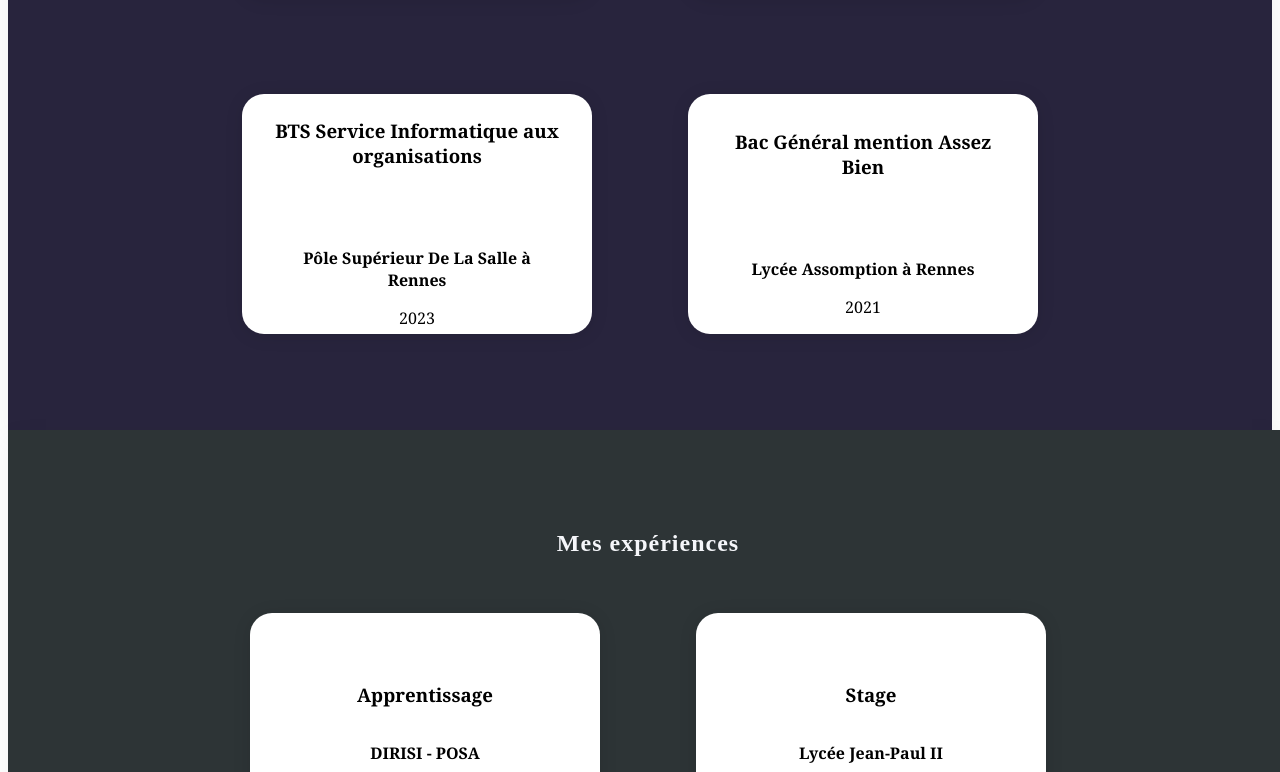
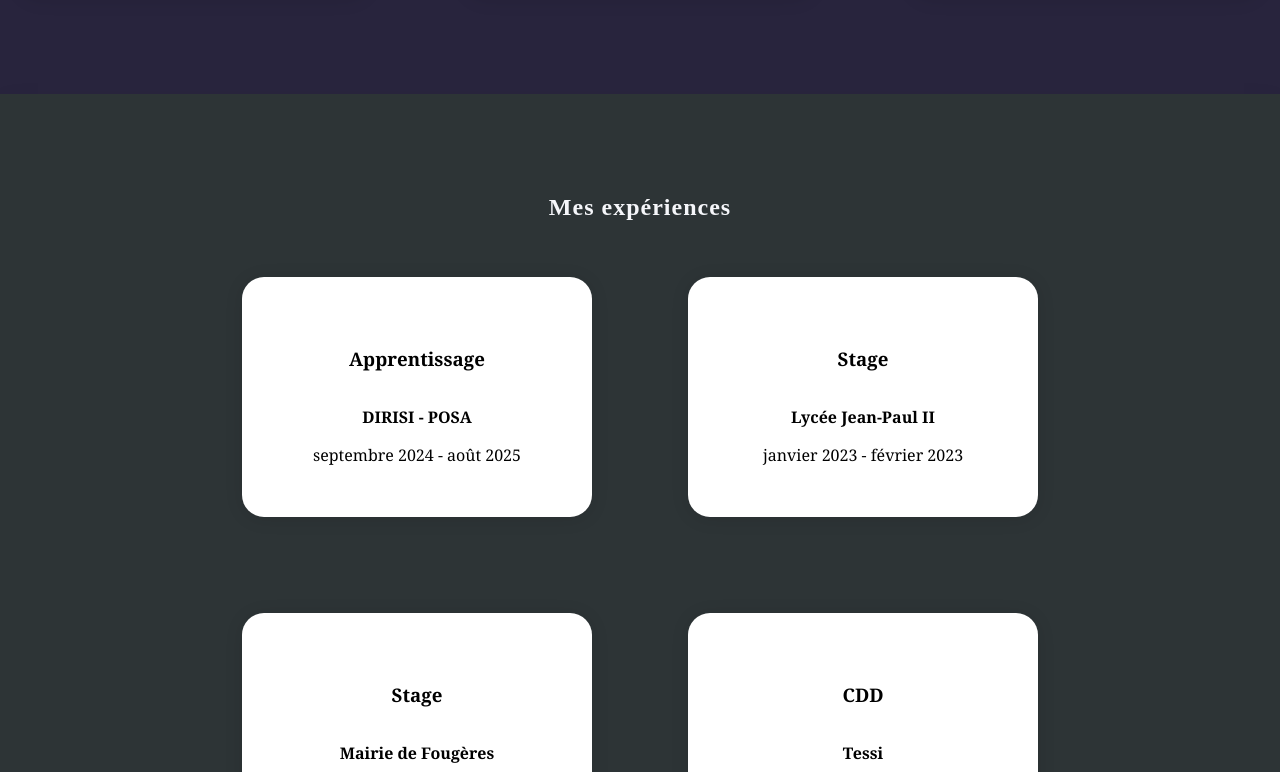
Before and after one commit to Pixelpawn/my-portfolio, an Angular app: page / in a window 1280 px wide. Shown: the part 1528-2300 px from the top of the page. Built offline with nearby package versions, Linux system fonts and the light colour scheme.

Commit message:
correction margin left

```diff
--- a/angular.json
+++ b/angular.json
@@ -17,6 +17,7 @@
         "build": {
           "builder": "@angular/build:application",
           "options": {
+          "outputPath": "docs",
             "browser": "src/main.ts",
             "polyfills": [
               "zone.js"
@@ -33,7 +34,7 @@
               "src/styles.scss"
             ],
             "server": "src/main.server.ts",
-            "outputMode": "server",
+            "outputMode": "static",
             "ssr": {
               "entry": "src/server.ts"
             }
@@ -96,6 +97,9 @@
               "src/styles.scss"
             ]
           }
+        },
+        "deploy": {
+          "builder": "angular-cli-ghpages:deploy"
         }
       }
     }
--- a/package.json
+++ b/package.json
@@ -41,6 +41,7 @@
     "@types/express": "^5.0.1",
     "@types/jasmine": "~5.1.0",
     "@types/node": "^20.17.19",
+    "angular-cli-ghpages": "^2.0.3",
     "jasmine-core": "~5.7.0",
     "karma": "~6.4.0",
     "karma-chrome-launcher": "~3.2.0",
--- a/src/app/description/description.component.scss
+++ b/src/app/description/description.component.scss
@@ -7,12 +7,13 @@ section#apropos.description-section-bg {
   box-sizing: border-box;
   border-radius: 0;
   position: relative;
-  left: 0;
-  right: 0;
+  left: 50%;
+  right: 50%;
+  margin-left: -50vw;
+  margin-right: -50vw;
   color: #F5F6FA;
+}
 
-
-}
 section#apropos.description-section-bg p{
   color:#F5F6FA !important ;
 }
--- a/src/app/experiences/experiences.component.scss
+++ b/src/app/experiences/experiences.component.scss
@@ -7,8 +7,10 @@
   box-sizing: border-box;
   border-radius: 0;
   position: relative;
-  left: 0;
-  right: 0;
+  left: 50%;
+  right: 50%;
+  margin-left: -50vw;
+  margin-right: -50vw;
 }
 
 section#experiences.experiences-section-bg h2 {
--- a/src/app/formations/formations.component.scss
+++ b/src/app/formations/formations.component.scss
@@ -1,14 +1,17 @@
 .formations-section-bg {
-  background-color: #28243D  ;
-  background-size: 100%;
-  padding-bottom:5rem;
-  padding-top: 5rem;
-  box-shadow: 0 8px 24px rgba(30,30,30,0.06);
-  margin: 0 auto;
-  left: 0;
-  right: 0;
-    z-index: 1000;
-  gap: 2rem;
+ background-color: #28243D;
+
+box-shadow: 0 8px 24px rgba(30, 30, 30, 0.06);
+  padding: 5rem 0;
+  width: 100vw;
+  margin: 0;
+  box-sizing: border-box;
+  border-radius: 0;
+  position: relative;
+  left: 50%;
+  right: 50%;
+  margin-left: -50vw;
+  margin-right: -50vw;
 
 }
 
--- a/src/app/projets/projets.component.scss
+++ b/src/app/projets/projets.component.scss
@@ -1,18 +1,16 @@
 .projets-section-bg {
   background-color: #28243D  ;
-  background-size: 100%;
-  //width: 100vw;
-  padding-bottom:5rem;
-  padding-top: 5rem;
-  //border-radius: 0 0 32px 32px;
-  box-shadow: 0 8px 24px rgba(30,30,30,0.06);
-  //max-width: 1200px;
-  margin: 0 auto;
-  left: 0;
-  right: 0;
-    z-index: 1000;
-    gap: 2rem;
-
+  box-shadow: 0 8px 24px rgba(30, 30, 30, 0.06);
+  padding: 5rem 0;
+  width: 100vw;
+  margin: 0;
+  box-sizing: border-box;
+  border-radius: 0;
+  position: relative;
+  left: 50%;
+  right: 50%;
+  margin-left: -50vw;
+  margin-right: -50vw;
 
 }
 
```
Also changed, not shown: src/app/projets/projets.component.ts (line endings or trailing spaces), 12 other files (tests, documents, lock files or other folders).
